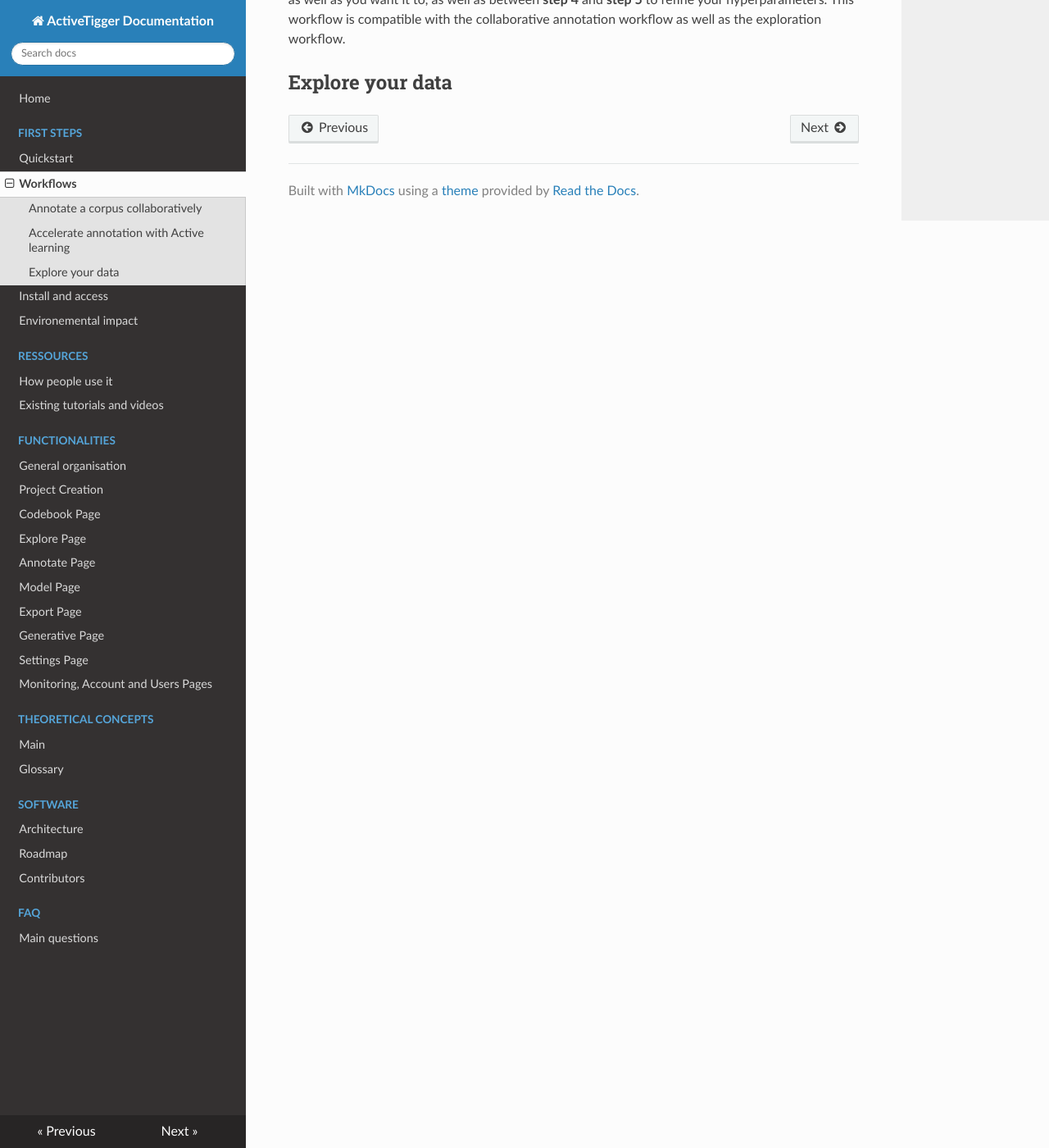
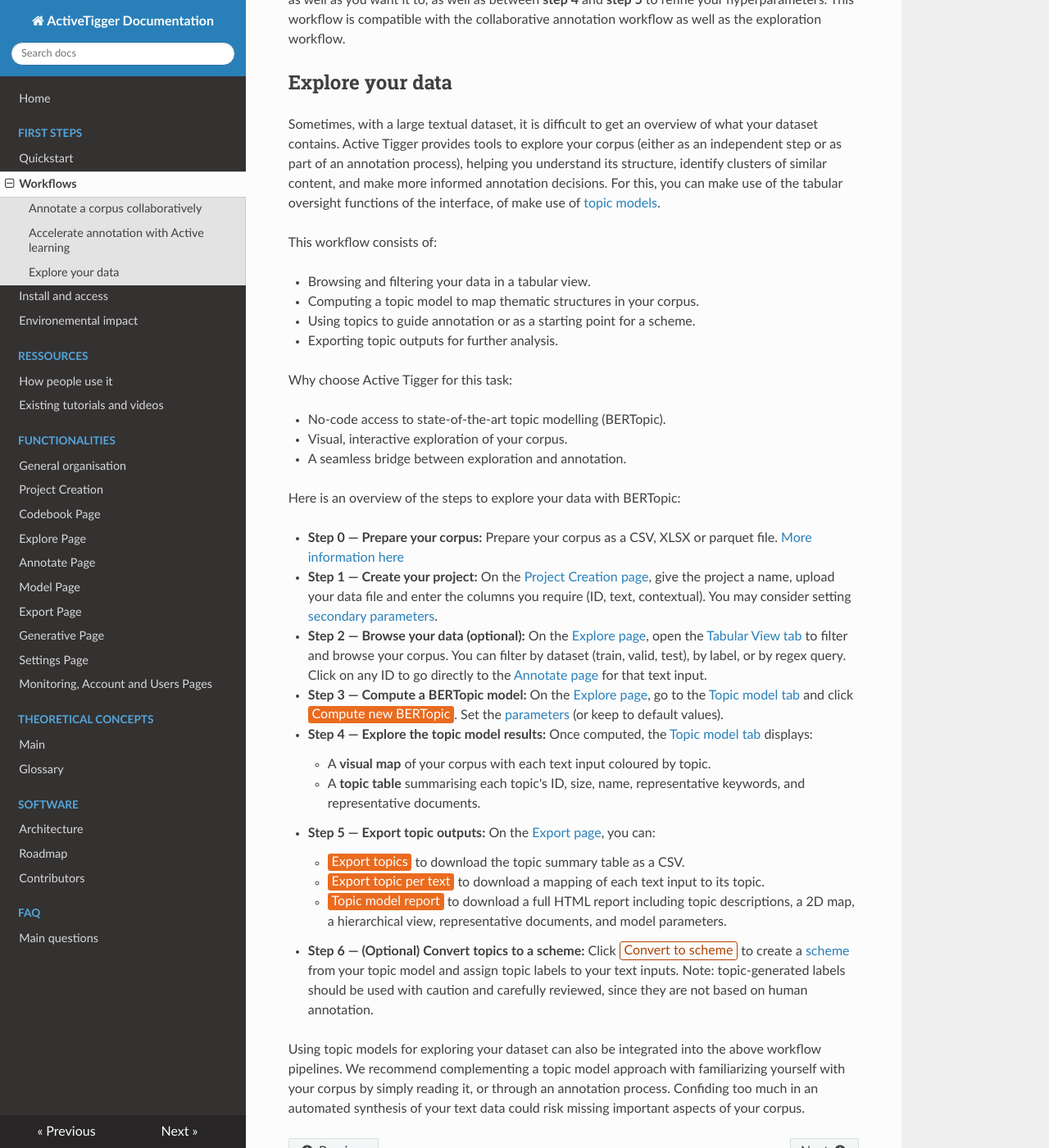
Before and after one commit to activetigger/documentation, an MkDocs documentation site: the page built from docs/quickstart/workflows.md, in a window 1280 px wide and 1400 px high, scrolled down 2672 px. Shown: the whole window at 82% size. Built offline with MkDocs 1.6.1, drawn with Linux system fonts in a browser that asks for light colours; nearby versions of some CDN libraries.

Commit message:
Update workflows.md
added explore workflow, corrections welcome!

```diff
--- a/docs/quickstart/workflows.md
+++ b/docs/quickstart/workflows.md
@@ -66,4 +66,37 @@
 
 Once again, this workflow tends to be much less linear in practice. You will likely move back and forth between <span class="step">step 3</span> and <span class="step">step 4</span> to accumulate enough annotations to develop a model that works as well as you want it to, as well as between <span class="step">step 4</span> and <span class="step">step 5</span> to refine your hyperparameters. This workflow is compatible with the collaborative annotation workflow as well as the exploration workflow.
 
+
 ## Explore your data
+
+Sometimes, with a large textual dataset, it is difficult to get an overview of what your dataset contains. Active Tigger provides tools to explore your corpus (either as an independent step or as part of an annotation process), helping you understand its structure, identify clusters of similar content, and make more informed annotation decisions. For this, you can make use of the tabular oversight functions of the interface, of make use of  [topic models](..theoretical-concepts/main.md).
+
+This workflow consists of:
+
+- Browsing and filtering your data in a tabular view.
+- Computing a topic model to map thematic structures in your corpus.
+- Using topics to guide annotation or as a starting point for a scheme.
+- Exporting topic outputs for further analysis.
+
+Why choose Active Tigger for this task:
+
+- No-code access to state-of-the-art topic modelling (BERTopic).
+- Visual, interactive exploration of your corpus.
+- A seamless bridge between exploration and annotation.
+
+Here is an overview of the steps to explore your data with BERTopic:
+
+- <span class="step">Step 0 — Prepare your corpus:</span> Prepare your corpus as a CSV, XLSX or parquet file. [More information here](XXX)
+- <span class="step">Step 1 — Create your project:</span> On the [Project Creation page](../functionalities/project-creation.md), give the project a name, upload your data file and enter the columns you require (ID, text, contextual). You may consider setting [secondary parameters](../functionalities/project-creation.md#secondary-parameters).
+- <span class="step">Step 2 — Browse your data (optional):</span> On the [Explore page](../functionalities/explore.md), open the [Tabular View tab](../functionalities/explore.md#tabular-view) to filter and browse your corpus. You can filter by dataset (train, valid, test), by label, or by regex query. Click on any ID to go directly to the [Annotate page](../functionalities/annotate.md) for that text input.
+- <span class="step">Step 3 — Compute a BERTopic model:</span> On the [Explore page](../functionalities/explore.md), go to the [Topic model tab](../functionalities/explore.md#topic-model) and click <span class="action primary">Compute new BERTopic</span>. Set the [parameters](../functionalities/explore.md#topic-model) (or keep to default values).
+- <span class="step">Step 4 — Explore the topic model results:</span> Once computed, the [Topic model tab](../functionalities/explore.md#topic-model) displays:
+    - A **visual map** of your corpus with each text input coloured by topic.
+    - A **topic table** summarising each topic's ID, size, name, representative keywords, and representative documents.
+- <span class="step">Step 5 — Export topic outputs:</span> On the [Export page](../functionalities/export.md), you can:
+    - <span class="action primary">Export topics</span> to download the topic summary table as a CSV.
+    - <span class="action primary">Export topic per text</span> to download a mapping of each text input to its topic.
+    - <span class="action primary">Topic model report</span> to download a full HTML report including topic descriptions, a 2D map, a hierarchical view, representative documents, and model parameters.
+- <span class="step">Step 6 — (Optional) Convert topics to a scheme:</span> Click <span class="action secondary">Convert to scheme</span> to create a [scheme](XXX) from your topic model and assign topic labels to your text inputs. Note: topic-generated labels should be used with caution and carefully reviewed, since they are not based on human annotation.
+
+Using topic models for exploring your dataset can also be integrated into the above workflow pipelines. We recommend complementing a topic model approach with familiarizing yourself with your corpus by simply reading it, or through an annotation process. Confiding too much in an automated synthesis of your text data could risk missing important aspects of your corpus.
```
